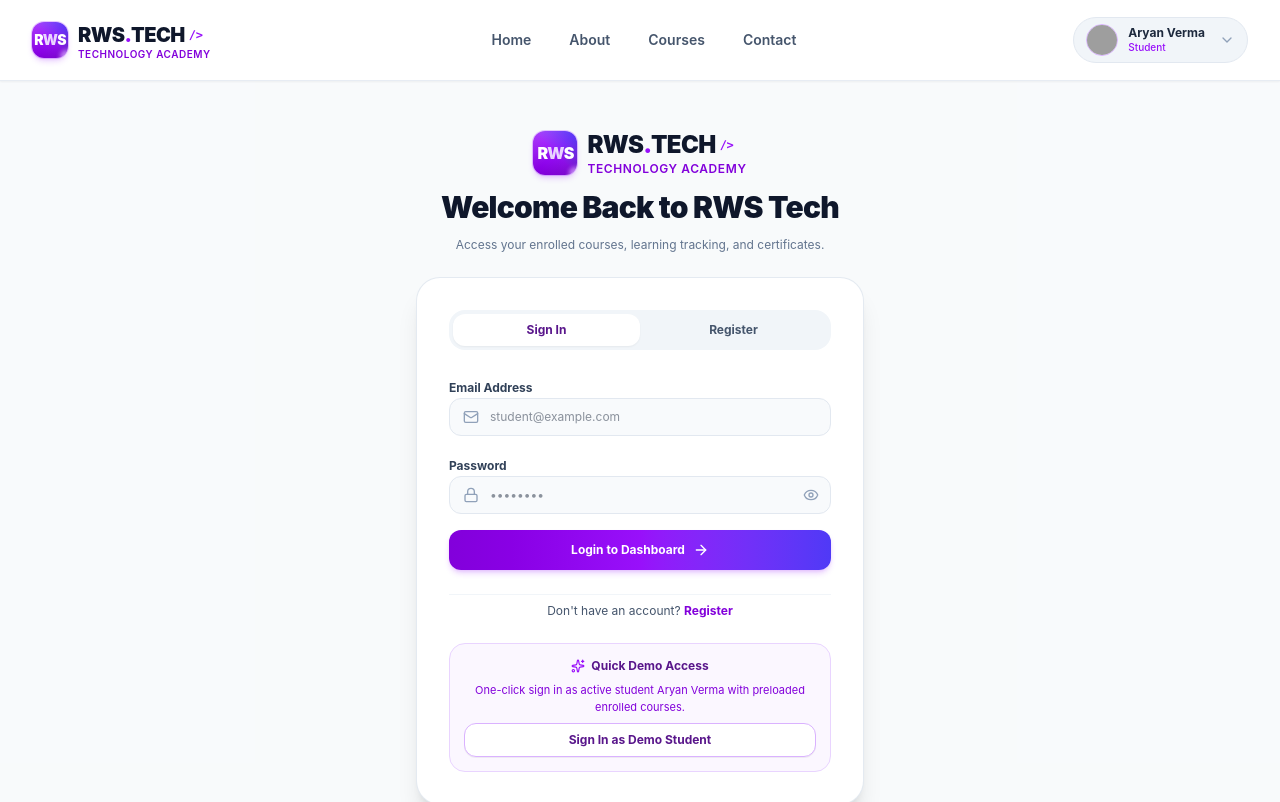
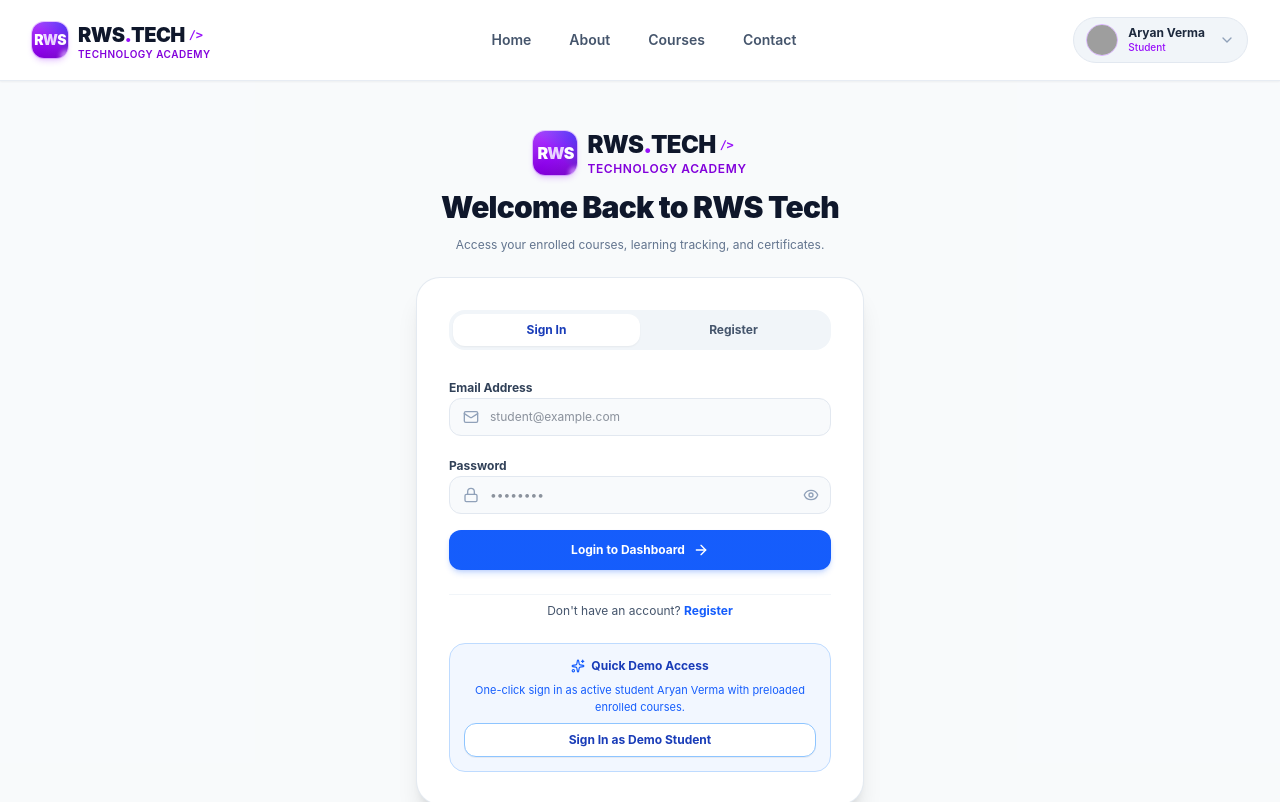
Before and after one commit to erkuldeepkushwah/RWS-Tech, a Next.js app: page /login in a window 1280 px wide. Shown: the top 802 px of the page. Built offline with nearby package versions, Linux system fonts and the light colour scheme; grey boxes are pictures that could not be loaded.

Commit message:
style: apply The7-inspired blue/navy corporate palette

```diff
--- a/app/login/page.tsx
+++ b/app/login/page.tsx
@@ -123,7 +123,7 @@ export default function LoginPage({ initialMode = 'login' }: AuthViewProps) {
               }}
               className={`py-2 rounded-xl transition-all ${
                 mode === 'login'
-                  ? 'bg-white text-purple-900 shadow-xs'
+                  ? 'bg-white text-blue-800 shadow-xs'
                   : 'text-slate-600 hover:text-slate-900'
               }`}
             >
@@ -138,7 +138,7 @@ export default function LoginPage({ initialMode = 'login' }: AuthViewProps) {
               }}
               className={`py-2 rounded-xl transition-all ${
                 mode === 'register'
-                  ? 'bg-white text-purple-900 shadow-xs'
+                  ? 'bg-white text-blue-800 shadow-xs'
                   : 'text-slate-600 hover:text-slate-900'
               }`}
             >
@@ -160,7 +160,7 @@ export default function LoginPage({ initialMode = 'login' }: AuthViewProps) {
                     onChange={(e) => setFullName(e.target.value)}
                     placeholder="Aryan Verma"
                     className={`w-full pl-10 pr-4 py-2.5 rounded-xl text-xs bg-slate-50 border focus:bg-white focus:outline-hidden transition-all text-slate-800 ${
-                      errors.fullName ? 'border-rose-400 bg-rose-50/40' : 'border-slate-200 focus:border-purple-600'
+                      errors.fullName ? 'border-rose-400 bg-rose-50/40' : 'border-slate-200 focus:border-blue-600'
                     }`}
                   />
                 </div>
@@ -185,7 +185,7 @@ export default function LoginPage({ initialMode = 'login' }: AuthViewProps) {
                   onChange={(e) => setEmail(e.target.value)}
                   placeholder="student@example.com"
                   className={`w-full pl-10 pr-4 py-2.5 rounded-xl text-xs bg-slate-50 border focus:bg-white focus:outline-hidden transition-all text-slate-800 ${
-                    errors.email ? 'border-rose-400 bg-rose-50/40' : 'border-slate-200 focus:border-purple-600'
+                    errors.email ? 'border-rose-400 bg-rose-50/40' : 'border-slate-200 focus:border-blue-600'
                   }`}
                 />
               </div>
@@ -209,7 +209,7 @@ export default function LoginPage({ initialMode = 'login' }: AuthViewProps) {
                   onChange={(e) => setPassword(e.target.value)}
                   placeholder="••••••••"
                   className={`w-full pl-10 pr-10 py-2.5 rounded-xl text-xs bg-slate-50 border focus:bg-white focus:outline-hidden transition-all text-slate-800 ${
-                    errors.password ? 'border-rose-400 bg-rose-50/40' : 'border-slate-200 focus:border-purple-600'
+                    errors.password ? 'border-rose-400 bg-rose-50/40' : 'border-slate-200 focus:border-blue-600'
                   }`}
                 />
                 <button
@@ -244,7 +244,7 @@ export default function LoginPage({ initialMode = 'login' }: AuthViewProps) {
                     className={`w-full pl-10 pr-4 py-2.5 rounded-xl text-xs bg-slate-50 border focus:bg-white focus:outline-hidden transition-all text-slate-800 ${
                       errors.confirmPassword
                         ? 'border-rose-400 bg-rose-50/40'
-                        : 'border-slate-200 focus:border-purple-600'
+                        : 'border-slate-200 focus:border-blue-600'
                     }`}
                   />
                 </div>
@@ -262,7 +262,7 @@ export default function LoginPage({ initialMode = 'login' }: AuthViewProps) {
               id={mode === 'login' ? 'auth-login-submit-btn' : 'auth-register-submit-btn'}
               type="submit"
               disabled={isLoading}
-              className="w-full py-3 px-4 rounded-xl font-bold text-xs text-white bg-gradient-to-r from-purple-700 via-purple-600 to-indigo-600 hover:from-purple-800 hover:to-indigo-700 shadow-md shadow-purple-600/20 transition-all flex items-center justify-center gap-2 disabled:opacity-50"
+              className="w-full py-3 px-4 rounded-xl font-bold text-xs text-white bg-gradient-to-r from-blue-600 via-blue-600 to-blue-600 hover:from-blue-700 hover:to-blue-700 shadow-md shadow-blue-600/20 transition-all flex items-center justify-center gap-2 disabled:opacity-50"
             >
               {isLoading ? (
                 <span>Processing...</span>
@@ -290,7 +290,7 @@ export default function LoginPage({ initialMode = 'login' }: AuthViewProps) {
                     setMode('register');
                     setErrors({});
                   }}
-                  className="font-bold text-purple-700 hover:underline"
+                  className="font-bold text-blue-600 hover:underline"
                 >
                   Register
                 </button>
@@ -303,7 +303,7 @@ export default function LoginPage({ initialMode = 'login' }: AuthViewProps) {
                     setMode('login');
                     setErrors({});
                   }}
-                  className="font-bold text-purple-700 hover:underline"
+                  className="font-bold text-blue-600 hover:underline"
                 >
                   Login
                 </button>
@@ -312,19 +312,19 @@ export default function LoginPage({ initialMode = 'login' }: AuthViewProps) {
           </div>
 
           {/* Quick Demo Login Option */}
-          <div className="p-3.5 rounded-2xl bg-purple-50/80 border border-purple-200 text-center space-y-2">
-            <div className="flex items-center justify-center gap-1.5 text-xs font-bold text-purple-900">
-              <Sparkles className="w-3.5 h-3.5 text-purple-600" />
+          <div className="p-3.5 rounded-2xl bg-blue-50/80 border border-blue-200 text-center space-y-2">
+            <div className="flex items-center justify-center gap-1.5 text-xs font-bold text-blue-800">
+              <Sparkles className="w-3.5 h-3.5 text-blue-600" />
               Quick Demo Access
             </div>
-            <p className="text-[11px] text-purple-700">
+            <p className="text-[11px] text-blue-600">
               One-click sign in as active student Aryan Verma with preloaded enrolled courses.
             </p>
             <button
               id="demo-login-quick-btn"
               type="button"
               onClick={loginAsDemoUser}
-              className="w-full py-2 px-3 rounded-xl bg-white hover:bg-purple-100/60 border border-purple-300 text-purple-900 text-xs font-bold transition-colors shadow-2xs"
+              className="w-full py-2 px-3 rounded-xl bg-white hover:bg-blue-100/60 border border-blue-300 text-blue-800 text-xs font-bold transition-colors shadow-2xs"
             >
               Sign In as Demo Student
             </button>
```
